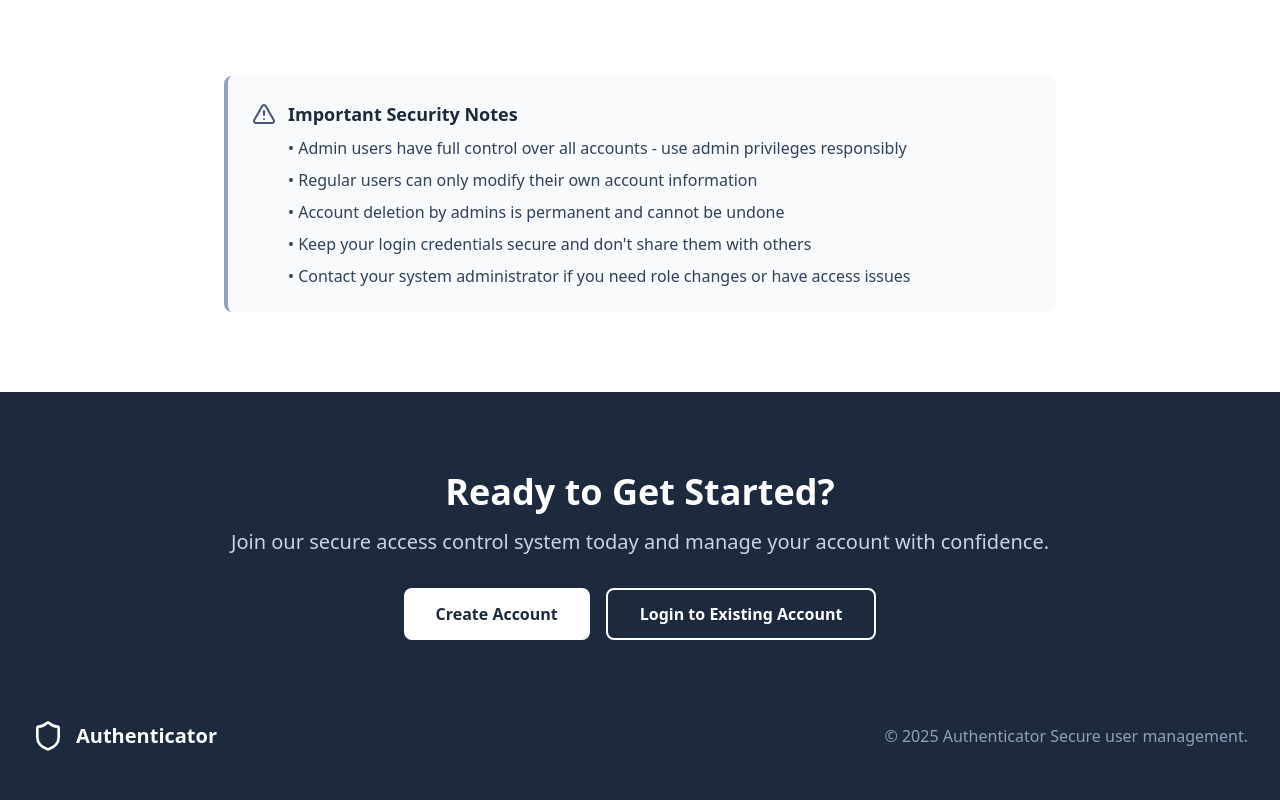
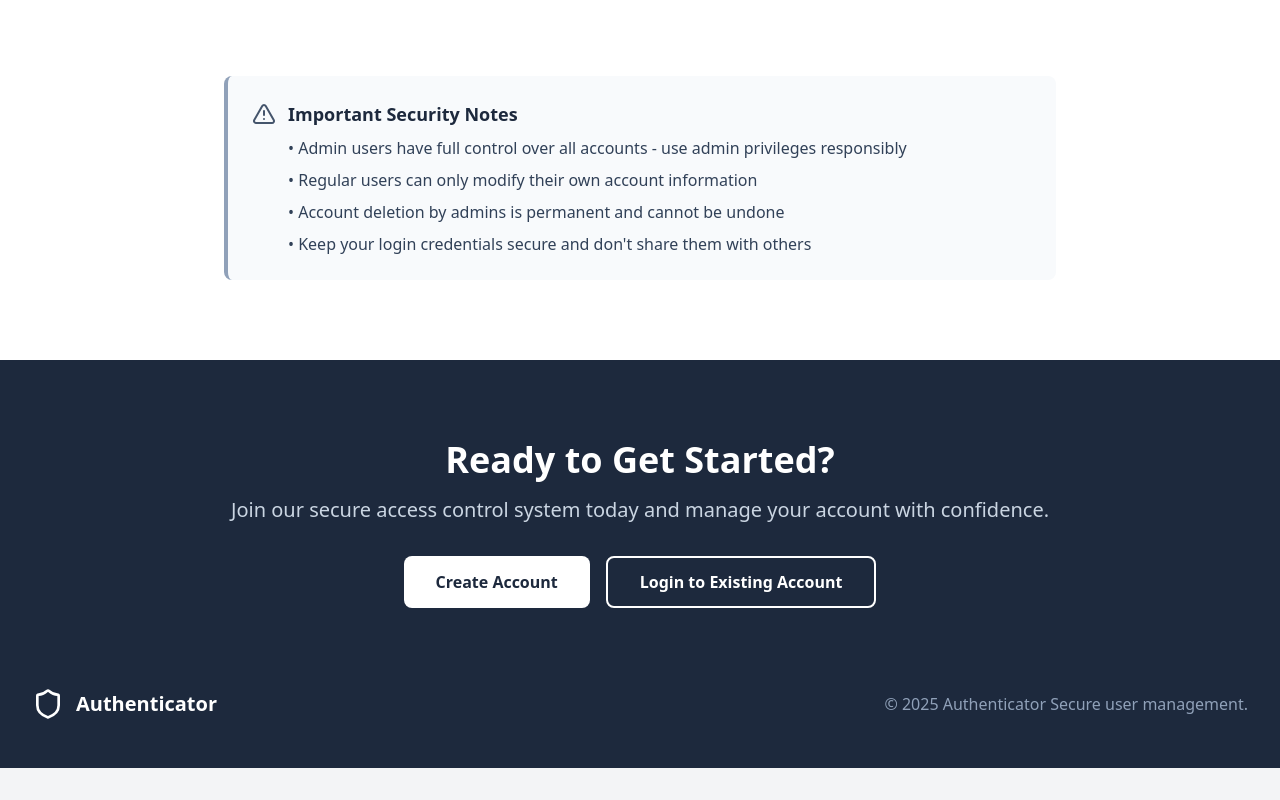
Before and after one commit to amritdubey1600/admin-app, a React (Vite) app in the folder frontend/: page / in a window 1280 px wide. Shown: the part 2296-3096 px from the top of the page. After the commit the page ends 3064 px from the top, so only its background shows below. Built offline with nearby package versions, Linux system fonts and the light colour scheme.

Commit message:
Update ImportantNotes.jsx

```diff
--- a/frontend/src/sections/ImportantNotes.jsx
+++ b/frontend/src/sections/ImportantNotes.jsx
@@ -14,7 +14,6 @@ const ImportantNotes = () => {
                <li>• Regular users can only modify their own account information</li>
                <li>• Account deletion by admins is permanent and cannot be undone</li>
                <li>• Keep your login credentials secure and don't share them with others</li>
-               <li>• Contact your system administrator if you need role changes or have access issues</li>
              </ul>
            </div>
          </div>
```
